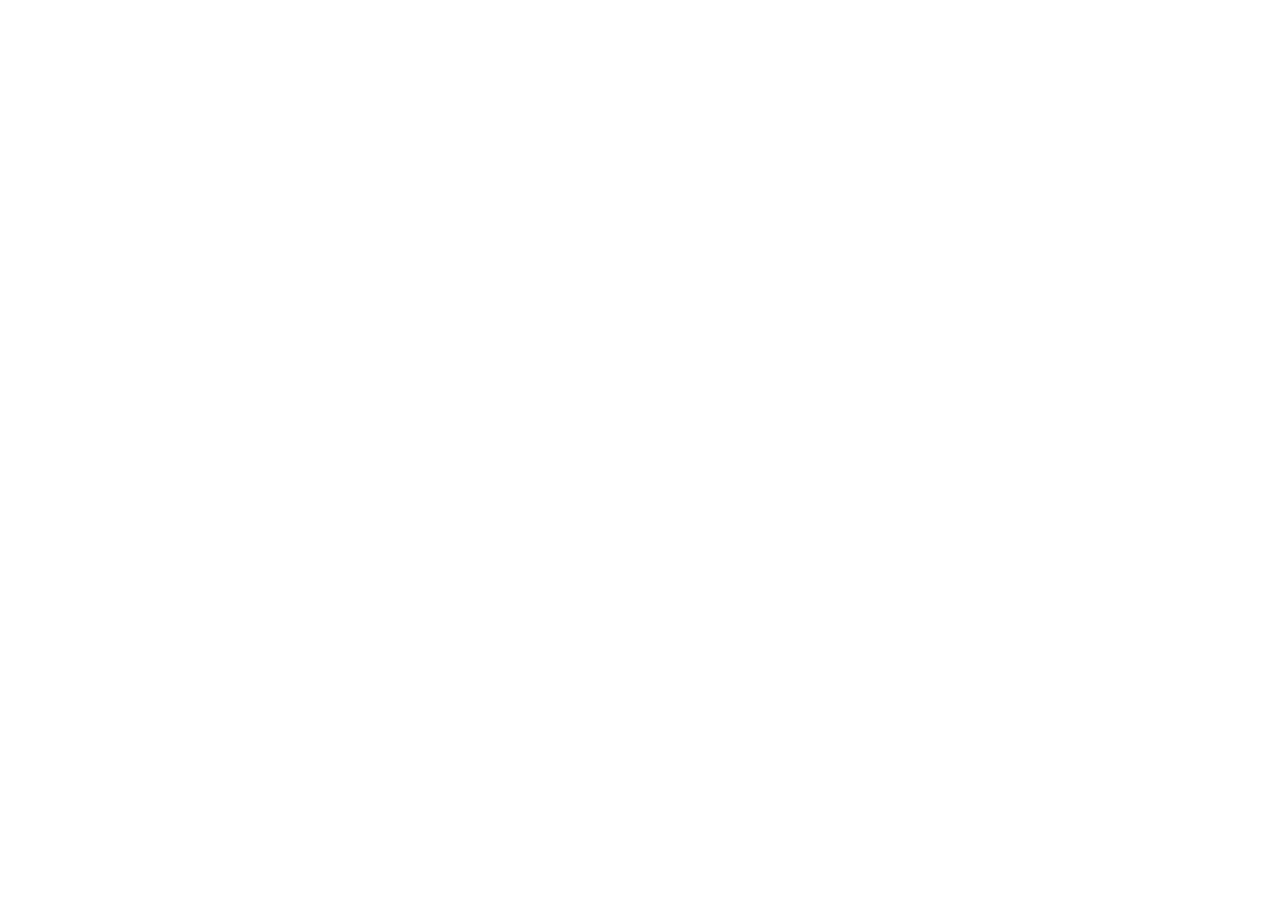
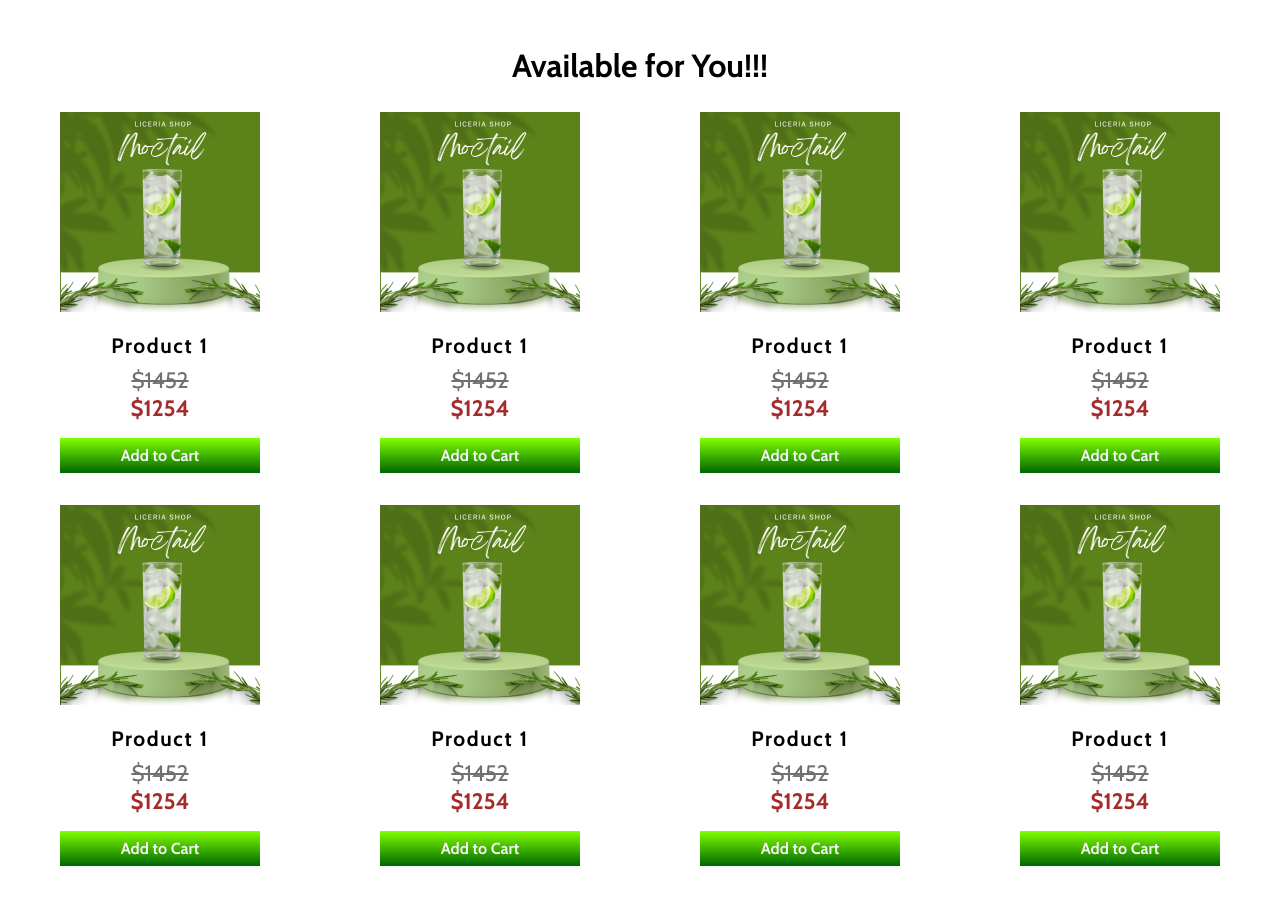
Before and after one commit to baayesh/Delmore, a React (Create React App) app: page / in a window 1280 px wide. Shown: the part 1753-2651 px from the top of the page. Before the commit the page ends 1767 px from the top, so only its background shows below. Built offline with nearby package versions, Linux system fonts and the light colour scheme.

Commit message:
Develop products section

```diff
--- a/src/App.js
+++ b/src/App.js
@@ -5,6 +5,7 @@
 import USP from './components/usp';
 import Counter from './components/counter';
 import About from './components/about';
+import Products from './components/products';
 
 
 function App() {
@@ -16,6 +17,7 @@
       <Counter/>
       <About/>
       <USP/>
+      <Products/>
     </div>
   );
 }
--- /dev/null
+++ b/src/components/products.js
@@ -0,0 +1,93 @@
+import React from "react";
+import "../styles/products.css";
+import product from "../assets/Products/products.png";
+
+const Products = () => {
+  return (
+    <section>
+      <div className="products-container">
+        <div className="">
+          <div className="products-title">
+            <h1>Available for You!!!</h1>
+          </div>
+          <div className="row">
+            <div className="product">
+              <img src={product} alt="product" />
+              <h3>Product 1</h3>
+              <p className="strikethrough">$1452 </p>
+              <p>$1254</p>
+              <button className="add-to-cart-btn">Add to Cart</button>
+            </div>
+            <div>
+              <div className="product">
+                <img src={product} alt="product" />
+                <h3>Product 1</h3>
+                <p className="strikethrough">$1452 </p>
+                <p>$1254</p>
+                <button className="add-to-cart-btn">Add to Cart</button>
+              </div>
+            </div>
+            <div>
+              <div className="product">
+                <img src={product} alt="product" />
+                <h3>Product 1</h3>
+                <p className="strikethrough">$1452 </p>
+                <p>$1254</p>
+                <button className="add-to-cart-btn">Add to Cart</button>
+              </div>
+            </div>
+            <div>
+              <div className="product">
+                <img src={product} alt="product" />
+                <h3>Product 1</h3>
+                <p className="strikethrough">$1452 </p>
+                <p>$1254</p>
+                <button className="add-to-cart-btn">Add to Cart</button>
+              </div>
+            </div>
+          </div>
+          <div className="row">
+            <div>
+              <div className="product">
+                <img src={product} alt="product" />
+                <h3>Product 1</h3>
+                <p className="strikethrough">$1452 </p>
+                <p>$1254</p>
+                <button className="add-to-cart-btn">Add to Cart</button>
+              </div>
+            </div>
+            <div>
+              <div className="product">
+                <img src={product} alt="product" />
+                <h3>Product 1</h3>
+                <p className="strikethrough">$1452 </p>
+                <p>$1254</p>
+                <button className="add-to-cart-btn">Add to Cart</button>
+              </div>
+            </div>
+            <div>
+              <div className="product">
+                <img src={product} alt="product" />
+                <h3>Product 1</h3>
+                <p className="strikethrough">$1452 </p>
+                <p>$1254</p>
+                <button className="add-to-cart-btn">Add to Cart</button>
+              </div>
+            </div>
+            <div>
+              <div className="product">
+                <img src={product} alt="product" />
+                <h3>Product 1</h3>
+                <p className="strikethrough">$1452 </p>
+                <p>$1254</p>
+                <button className="add-to-cart-btn">Add to Cart</button>
+              </div>
+            </div>
+          </div>
+        </div>
+      </div>
+    </section>
+  );
+};
+
+export default Products;
--- /dev/null
+++ b/src/styles/products.css
@@ -0,0 +1,53 @@
+.products-container{
+    margin-top: 3em;
+}
+
+
+.products-title h1{
+    font-family: 'cabin', sans-serif;
+    font-size: 2rem;
+    font-weight: 700;
+}
+
+.product{
+    display: flex;
+    flex-direction: column;
+
+}
+
+.product h3{
+    font-family: 'cabin', sans-serif;
+    text-align: center;
+    font-weight: 700;
+    margin-bottom: 0.4em;
+    letter-spacing: 0.1rem;
+    font-size: 1.3rem;
+}
+
+.product p{
+    margin:0;
+    text-align: center;
+    font-family: 'cabin', sans-serif;
+    font-weight: 700;
+    font-size: 1.4rem;
+    color: brown;
+}
+
+.strikethrough{
+    text-decoration:line-through;
+    font-weight: 100 !important;
+    color: #707070 !important;
+}
+
+.add-to-cart-btn{
+margin-top: 1em;
+padding: 0.5em;
+font-family: 'cabin', sans-serif;
+font-size: 1rem;
+font-weight: 700;
+color: #f2f2f2;
+background: linear-gradient(to bottom, #80FF00, #006600);
+border: 0px;
+margin-bottom: 2em;
+
+}
```
Also changed, not shown: src/assets/Products/products.png (added).
